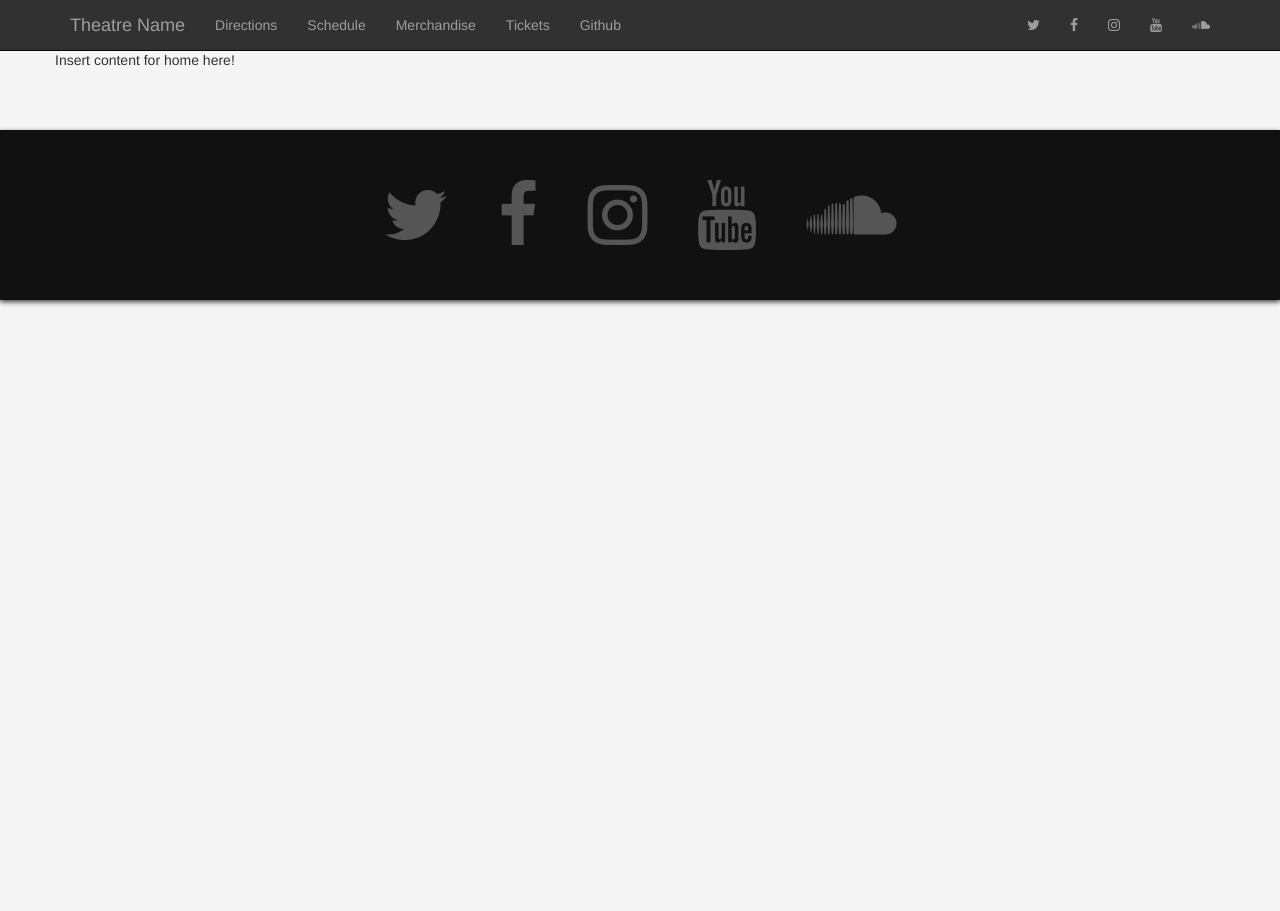
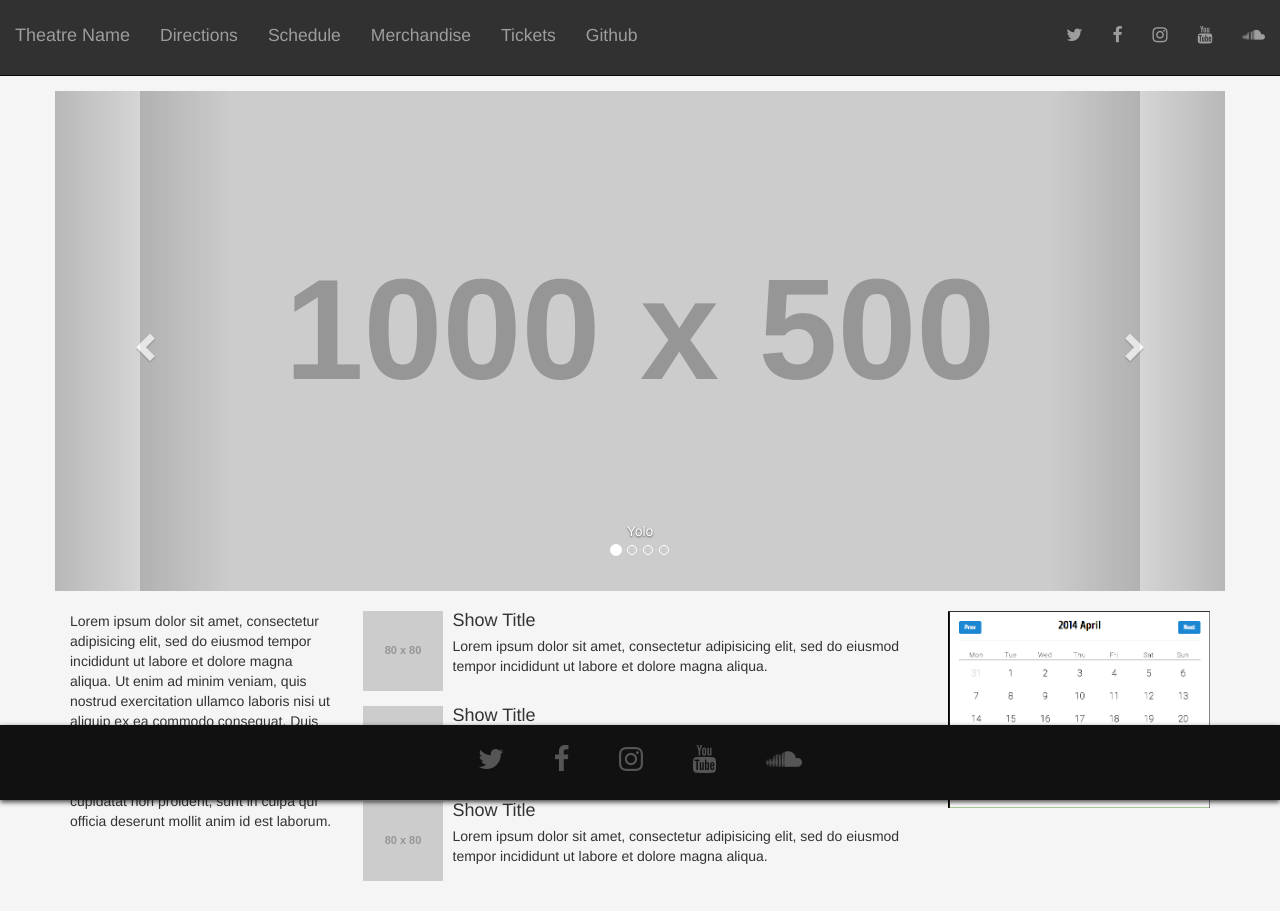
Before and after one commit to yourbuddyconner/cs399-theatre, a Django app: page / in a window 1280 px wide. Before the commit the page ends 306 px from the top, so only its background shows below. Run offline with Django 3.2, Linux system fonts and the light colour scheme; grey boxes labelled with a size stand in for pictures from a placeholder-image service; some libraries are stand-ins or nearby versions.

Commit message:
Created the start of a home page layout

```diff
--- a/app/static/css/theatre.css
+++ b/app/static/css/theatre.css
@@ -1,14 +1,31 @@
+/*
+	General base.html CSS
+*/
 body {
-    /* account for fixed navbar */
-    margin-top: 50px;
     background-color: #f5f5f5;
+    /* To account for fixed footer*/
+    margin-bottom: 90px;
+}
+
+/* Wrapper for page content to push down footer */
+.wrap {
+  min-height: 100%;
+  height: auto !important;
+  height: 100%;
+  /* Negative indent footer by it's height */
+  margin: 0 auto -60px;
 }
 
 .navbar {
     background: rgb(0, 0, 0);
-    /* Fall-back for browsers that don't
-                                       support rgba */
+    margin-bottom: 15px !important;
+    /* Fall-back for browsers that don't support rgba */
     background: rgba(0, 0, 0, .8);
+}
+.navbar .container-fluid {
+	height: 75px;
+	padding-top: 10px;
+	font-size: 125%;
 }
 
 .section {
@@ -24,9 +41,26 @@ body {
     box-shadow: 0px 2px 5px 0px rgba(0, 0, 0, 0.75);
 }
 
+.section-striped {
+    background-color: #111111;
+    background-image: linear-gradient(45deg, rgba(255, 255, 255, .02) 50%, transparent 50%),
+    linear-gradient(0deg, rgba(255, 255, 255, .02) 50%, transparent 50%),
+    linear-gradient(90deg, transparent 50%, rgba(255, 255, 255, .01) 50%),
+    linear-gradient(90deg, transparent 50%, rgba(255, 255, 255, .03) 50%);
+    background-size: 13px, 29px, 37px, 53px;
+    color: #ffffff;
+    -webkit-box-shadow: 0px 2px 5px 0px rgba(0, 0, 0, 0.75);
+    -moz-box-shadow: 0px 2px 5px 0px rgba(0, 0, 0, 0.75);
+    box-shadow: 0px 2px 5px 0px rgba(0, 0, 0, 0.75);
+}
+
 footer {
-    margin-top: 50px;
-    padding: 50px 0;
+    position: fixed;
+    height: 75px;
+    bottom: 0;
+    width: 100%;
+    margin-top: 20px;
+    padding: 20px 0;
 }
 
 footer #social-icons {
@@ -50,3 +84,15 @@ footer #social-icons a {
     -moz-box-shadow: 0px 2px 5px 0px rgba(0, 0, 0, 0.75);
     box-shadow: 0px 2px 5px 0px rgba(0, 0, 0, 0.75);
 }
+
+/*
+	home.html CSS
+*/
+
+#carousel {
+	margin-bottom: 20px;
+}
+
+.item img{
+	margin: 0 auto;
+}
--- a/app/templates/base.html
+++ b/app/templates/base.html
@@ -21,8 +21,8 @@
   </head>
   <body>
 
-    <nav class="navbar navbar-inverse navbar-fixed-top ">
-        <div class="container">
+    <nav class="navbar navbar-inverse navbar-static-top ">
+        <div class="container-fluid">
             <div class="navbar-header">
                 <button type="button" class="navbar-toggle collapsed" data-toggle="collapse"
                         data-target="#bs-example-navbar-collapse-1">
@@ -82,9 +82,12 @@
 
 
     <!-- Template Content -->
-    <div class="container">
-    {% block content %}{% endblock %}
+    <div class="wrap">
+      <div class="container">
+        {% block content %}{% endblock %}
+      </div>
     </div>
+
     <!-- End Template Content -->
 
     <!-- Footer -->
@@ -92,19 +95,19 @@
         <div class="container">
             <div id="social-icons">
                 <a href="">
-                    <i class="fa fa-twitter fa-5x"></i>
+                    <i class="fa fa-twitter fa-2x"></i>
                 </a>
                 <a href="">
-                    <i class="fa fa-facebook fa-5x"></i>
+                    <i class="fa fa-facebook fa-2x"></i>
                 </a>
                 <a href="">
-                    <i class="fa fa-instagram fa-5x"></i>
+                    <i class="fa fa-instagram fa-2x"></i>
                 </a>
                 <a href="">
-                    <i class="fa fa-youtube fa-5x"></i>
+                    <i class="fa fa-youtube fa-2x"></i>
                 </a>
                 <a href="">
-                    <i class="fa fa-soundcloud fa-5x"></i>
+                    <i class="fa fa-soundcloud fa-2x"></i>
                 </a>
             </div>
             <div class="row">
--- a/app/templates/home.html
+++ b/app/templates/home.html
@@ -3,11 +3,116 @@
 {% block title %}{% endblock %}
 
 {% block content %}
-	<div class="row">
+	<div class="row" id="slideshow">
 		<div class="col">
+			<div id="carousel" class="carousel slide" data-ride="carousel">
+			  <!-- Indicators -->
+			  <ol class="carousel-indicators">
+			    <li data-target="#carousel" data-slide-to="0" class="active"></li>
+			    <li data-target="#carousel" data-slide-to="1"></li>
+			    <li data-target="#carousel" data-slide-to="2"></li>
+			    <li data-target="#carousel" data-slide-to="3"></li>
+			  </ol>
+
+			  <!-- Wrapper for slides -->
+			  <div class="carousel-inner" role="listbox">
+			    <div class="item active">
+			      <img src="http://placehold.it/1000x500" alt="...">
+			      <div class="carousel-caption">
+			        Yolo
+			      </div>
+			    </div>
+			    <div class="item">
+			      <img src="http://placehold.it/1000x500" alt="...">
+			      <div class="carousel-caption">
+			        Swag
+			      </div>
+			    </div>
+			    <div class="item">
+			      <img src="http://placehold.it/1000x500" alt="...">
+			      <div class="carousel-caption">
+			        For
+			      </div>
+			    </div>
+			    <div class="item">
+			      <img src="http://placehold.it/1000x500" alt="...">
+			      <div class="carousel-caption">
+			        Jesus
+			      </div>
+			    </div>
+			  </div>
+
+			  <!-- Controls -->
+			  <a class="left carousel-control" href="#carousel" role="button" data-slide="prev">
+			    <span class="glyphicon glyphicon-chevron-left" aria-hidden="true"></span>
+			    <span class="sr-only">Previous</span>
+			  </a>
+			  <a class="right carousel-control" href="#carousel" role="button" data-slide="next">
+			    <span class="glyphicon glyphicon-chevron-right" aria-hidden="true"></span>
+			    <span class="sr-only">Next</span>
+			  </a>
+			</div>
+		</div>
+	</div>
+	<div class="row" id="main">
+		<div class="col-xs-3" id="newsletter">
 			<p>
-				Insert content for home here!
+				Lorem ipsum dolor sit amet, consectetur adipisicing elit, sed do eiusmod
+				tempor incididunt ut labore et dolore magna aliqua. Ut enim ad minim veniam,
+				quis nostrud exercitation ullamco laboris nisi ut aliquip ex ea commodo
+				consequat. Duis aute irure dolor in reprehenderit in voluptate velit esse
+				cillum dolore eu fugiat nulla pariatur. Excepteur sint occaecat cupidatat non
+				proident, sunt in culpa qui officia deserunt mollit anim id est laborum.
 			</p>
 		</div>
+		<div class="col-xs-6 text-center" id="shows">
+		<!-- generate these with django -->
+			<div class="media">
+			  <div class="media-left">
+			    <a href="#">
+			      <img class="media-object" src="http://placehold.it/80x80" alt="...">
+			    </a>
+			  </div>
+			  <div class="media-body text-left">
+			    <h4 class="media-heading">Show Title</h4>
+			    <p>
+			    	Lorem ipsum dolor sit amet, consectetur adipisicing elit, sed do eiusmod
+			    	tempor incididunt ut labore et dolore magna aliqua.
+			    </p>
+			  </div>
+			</div>
+			<div class="media">
+			  <div class="media-left">
+			    <a href="#">
+			      <img class="media-object" src="http://placehold.it/80x80" alt="...">
+			    </a>
+			  </div>
+			  <div class="media-body text-left">
+			    <h4 class="media-heading">Show Title</h4>
+			    <p>
+			    	Lorem ipsum dolor sit amet, consectetur adipisicing elit, sed do eiusmod
+			    	tempor incididunt ut labore et dolore magna aliqua.
+			    </p>
+			  </div>
+			</div>
+			<div class="media">
+			  <div class="media-left">
+			    <a href="#">
+			      <img class="media-object" src="http://placehold.it/80x80" alt="...">
+			    </a>
+			  </div>
+			  <div class="media-body text-left">
+			    <h4 class="media-heading">Show Title</h4>
+			    <p>
+			    	Lorem ipsum dolor sit amet, consectetur adipisicing elit, sed do eiusmod
+			    	tempor incididunt ut labore et dolore magna aliqua.
+			    </p>
+			  </div>
+			</div>
+		</div>
+		<div class="col-xs-3" id="calendar">
+			<img src="static/images/calendarPlaceholder.png" class="img-responsive">
+		</div>
+
 	</div>
 {% endblock %}
```
Also changed, not shown: app/static/images/calendarPlaceholder.png (added).
